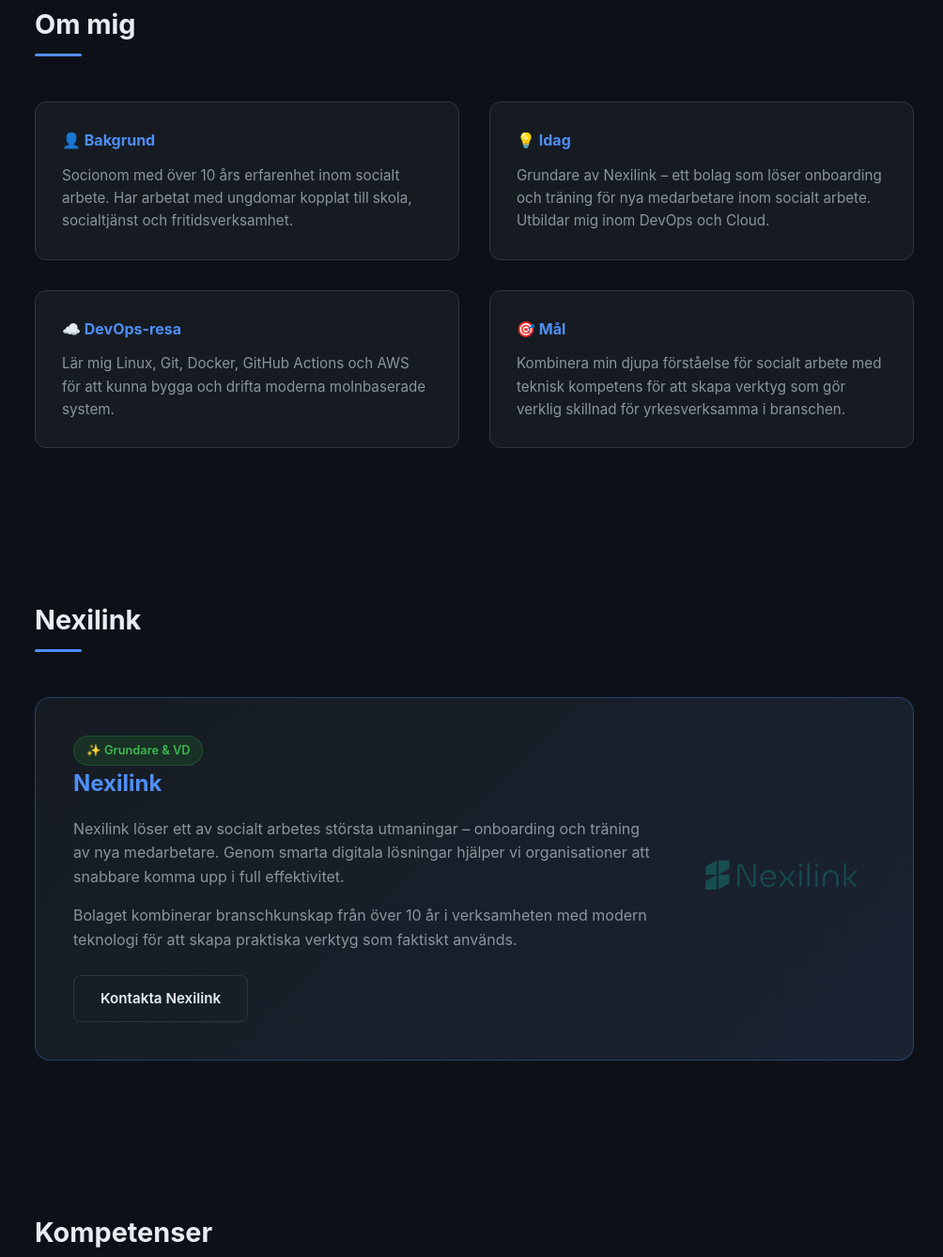
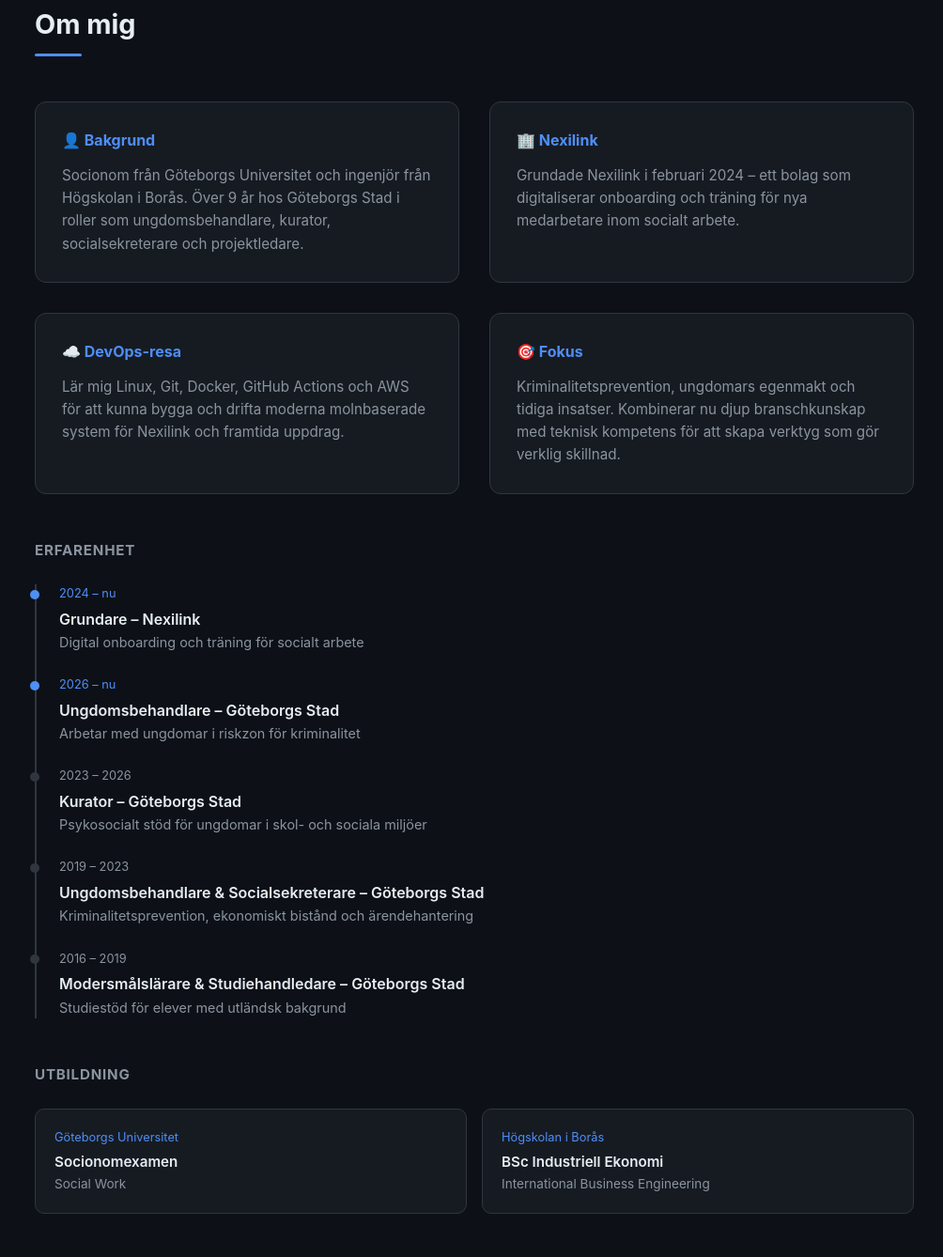
Before and after one commit to Abdinexilink/devops-ovning, a plain HTML site: page index.html in a window 1280 px wide. Shown: the part 877-2215 px from the top of the page at 94% size, without its empty margins (135-1139 px from the left). Drawn offline with Linux system fonts and the light colour scheme.

Commit message:
Uppdaterar portfolio med LinkedIn-info och erfarenhetstidslinje

```diff
--- a/index.html
+++ b/index.html
@@ -318,10 +318,10 @@
   <!-- HERO -->
   <div class="hero">
     <div class="hero-content">
-      <div class="hero-badge">🚀 Socionom &amp; DevOps-student</div>
+      <div class="hero-badge">🚀 Socionom · Ingenjör · DevOps-student</div>
       <h1>Abdi Ahmed Mohamud</h1>
-      <div class="title">Cloud Engineer · Grundare av Nexilink</div>
-      <p>Med över 10 års erfarenhet inom socialt arbete och en passion för teknik bygger jag framtidens lösningar för onboarding och kompetensutveckling.</p>
+      <div class="title">Grundare av Nexilink · Socialarbetare · Cloud Engineer</div>
+      <p>Socionom och ingenjör med över 9 års erfarenhet hos Göteborgs Stad. Grundare av Nexilink – en digital lösning för onboarding inom socialt arbete. Utbildar mig nu inom DevOps och Cloud.</p>
       <div class="hero-buttons">
         <a href="#projekt" class="btn btn-primary">Se mina projekt</a>
         <a href="#kontakt" class="btn btn-outline">Kontakta mig</a>
@@ -336,19 +336,79 @@
     <div class="about-grid">
       <div class="about-card">
         <h3>👤 Bakgrund</h3>
-        <p>Socionom med över 10 års erfarenhet inom socialt arbete. Har arbetat med ungdomar kopplat till skola, socialtjänst och fritidsverksamhet.</p>
+        <p>Socionom från Göteborgs Universitet och ingenjör från Högskolan i Borås. Över 9 år hos Göteborgs Stad i roller som ungdomsbehandlare, kurator, socialsekreterare och projektledare.</p>
       </div>
       <div class="about-card">
-        <h3>💡 Idag</h3>
-        <p>Grundare av Nexilink – ett bolag som löser onboarding och träning för nya medarbetare inom socialt arbete. Utbildar mig inom DevOps och Cloud.</p>
+        <h3>🏢 Nexilink</h3>
+        <p>Grundade Nexilink i februari 2024 – ett bolag som digitaliserar onboarding och träning för nya medarbetare inom socialt arbete.</p>
       </div>
       <div class="about-card">
         <h3>☁️ DevOps-resa</h3>
-        <p>Lär mig Linux, Git, Docker, GitHub Actions och AWS för att kunna bygga och drifta moderna molnbaserade system.</p>
+        <p>Lär mig Linux, Git, Docker, GitHub Actions och AWS för att kunna bygga och drifta moderna molnbaserade system för Nexilink och framtida uppdrag.</p>
       </div>
       <div class="about-card">
-        <h3>🎯 Mål</h3>
-        <p>Kombinera min djupa förståelse för socialt arbete med teknisk kompetens för att skapa verktyg som gör verklig skillnad för yrkesverksamma i branschen.</p>
+        <h3>🎯 Fokus</h3>
+        <p>Kriminalitetsprevention, ungdomars egenmakt och tidiga insatser. Kombinerar nu djup branschkunskap med teknisk kompetens för att skapa verktyg som gör verklig skillnad.</p>
+      </div>
+    </div>
+
+    <!-- ERFARENHET TIDSLINJE -->
+    <div style="margin-top: 3rem;">
+      <h3 style="font-size: 1.2rem; margin-bottom: 1.5rem; color: var(--text-muted); text-transform: uppercase; letter-spacing: 0.05em; font-size: 0.95rem;">Erfarenhet</h3>
+      <div style="border-left: 2px solid #30363d; padding-left: 1.5rem; display: flex; flex-direction: column; gap: 1.5rem;">
+
+        <div style="position: relative;">
+          <div style="width: 10px; height: 10px; background: var(--primary); border-radius: 50%; position: absolute; left: -1.95rem; top: 0.35rem;"></div>
+          <div style="font-size: 0.8rem; color: var(--primary); margin-bottom: 0.25rem;">2024 – nu</div>
+          <div style="font-weight: 600;">Grundare – Nexilink</div>
+          <div style="color: var(--text-muted); font-size: 0.9rem;">Digital onboarding och träning för socialt arbete</div>
+        </div>
+
+        <div style="position: relative;">
+          <div style="width: 10px; height: 10px; background: var(--primary); border-radius: 50%; position: absolute; left: -1.95rem; top: 0.35rem;"></div>
+          <div style="font-size: 0.8rem; color: var(--primary); margin-bottom: 0.25rem;">2026 – nu</div>
+          <div style="font-weight: 600;">Ungdomsbehandlare – Göteborgs Stad</div>
+          <div style="color: var(--text-muted); font-size: 0.9rem;">Arbetar med ungdomar i riskzon för kriminalitet</div>
+        </div>
+
+        <div style="position: relative;">
+          <div style="width: 10px; height: 10px; background: #30363d; border-radius: 50%; position: absolute; left: -1.95rem; top: 0.35rem;"></div>
+          <div style="font-size: 0.8rem; color: var(--text-muted); margin-bottom: 0.25rem;">2023 – 2026</div>
+          <div style="font-weight: 600;">Kurator – Göteborgs Stad</div>
+          <div style="color: var(--text-muted); font-size: 0.9rem;">Psykosocialt stöd för ungdomar i skol- och sociala miljöer</div>
+        </div>
+
+        <div style="position: relative;">
+          <div style="width: 10px; height: 10px; background: #30363d; border-radius: 50%; position: absolute; left: -1.95rem; top: 0.35rem;"></div>
+          <div style="font-size: 0.8rem; color: var(--text-muted); margin-bottom: 0.25rem;">2019 – 2023</div>
+          <div style="font-weight: 600;">Ungdomsbehandlare & Socialsekreterare – Göteborgs Stad</div>
+          <div style="color: var(--text-muted); font-size: 0.9rem;">Kriminalitetsprevention, ekonomiskt bistånd och ärendehantering</div>
+        </div>
+
+        <div style="position: relative;">
+          <div style="width: 10px; height: 10px; background: #30363d; border-radius: 50%; position: absolute; left: -1.95rem; top: 0.35rem;"></div>
+          <div style="font-size: 0.8rem; color: var(--text-muted); margin-bottom: 0.25rem;">2016 – 2019</div>
+          <div style="font-weight: 600;">Modersmålslärare & Studiehandledare – Göteborgs Stad</div>
+          <div style="color: var(--text-muted); font-size: 0.9rem;">Studiestöd för elever med utländsk bakgrund</div>
+        </div>
+
+      </div>
+    </div>
+
+    <!-- UTBILDNING -->
+    <div style="margin-top: 3rem;">
+      <h3 style="color: var(--text-muted); text-transform: uppercase; letter-spacing: 0.05em; font-size: 0.95rem; margin-bottom: 1.5rem;">Utbildning</h3>
+      <div style="display: grid; grid-template-columns: 1fr 1fr; gap: 1rem;">
+        <div style="background: var(--dark2); border: 1px solid #30363d; border-radius: 10px; padding: 1.25rem;">
+          <div style="color: var(--primary); font-size: 0.8rem; margin-bottom: 0.25rem;">Göteborgs Universitet</div>
+          <div style="font-weight: 600; font-size: 0.95rem;">Socionomexamen</div>
+          <div style="color: var(--text-muted); font-size: 0.85rem;">Social Work</div>
+        </div>
+        <div style="background: var(--dark2); border: 1px solid #30363d; border-radius: 10px; padding: 1.25rem;">
+          <div style="color: var(--primary); font-size: 0.8rem; margin-bottom: 0.25rem;">Högskolan i Borås</div>
+          <div style="font-weight: 600; font-size: 0.95rem;">BSc Industriell Ekonomi</div>
+          <div style="color: var(--text-muted); font-size: 0.85rem;">International Business Engineering</div>
+        </div>
       </div>
     </div>
   </section>
@@ -482,6 +542,9 @@
         <a href="https://github.com/Abdinexilink" target="_blank" class="contact-link">
           💻 github.com/Abdinexilink
         </a>
+        <a href="https://www.linkedin.com/in/abdirahmanmohamud/" target="_blank" class="contact-link">
+          🔗 LinkedIn
+        </a>
       </div>
     </div>
   </section>
```
